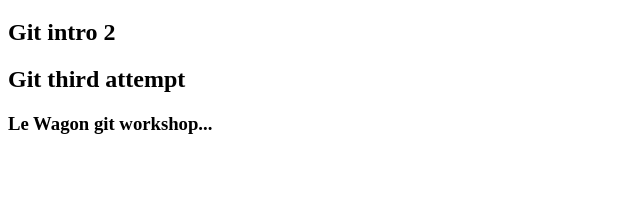
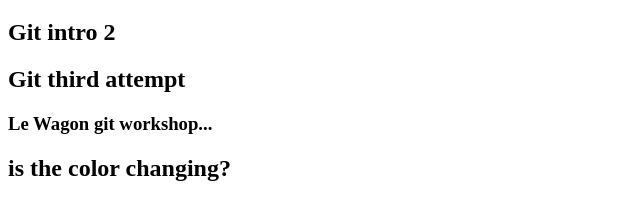
Before and after one commit to NikolajFrandsen/git_test, a plain HTML site: page index.html in a window 1280 px wide. Shown: the part 61-280 px from the top of the page, without its empty margins (0-640 px from the left). Drawn offline with Linux system fonts and the light colour scheme.

Commit message:
no message

```diff
--- a/index.html
+++ b/index.html
@@ -11,5 +11,6 @@
     <h2>Git intro 2</h2>
     <h2>Git third attempt</h2>
     <h3>Le Wagon git workshop...</h3>
+    <h2>is the color changing?</h2>
 </body>
 </html>
```
